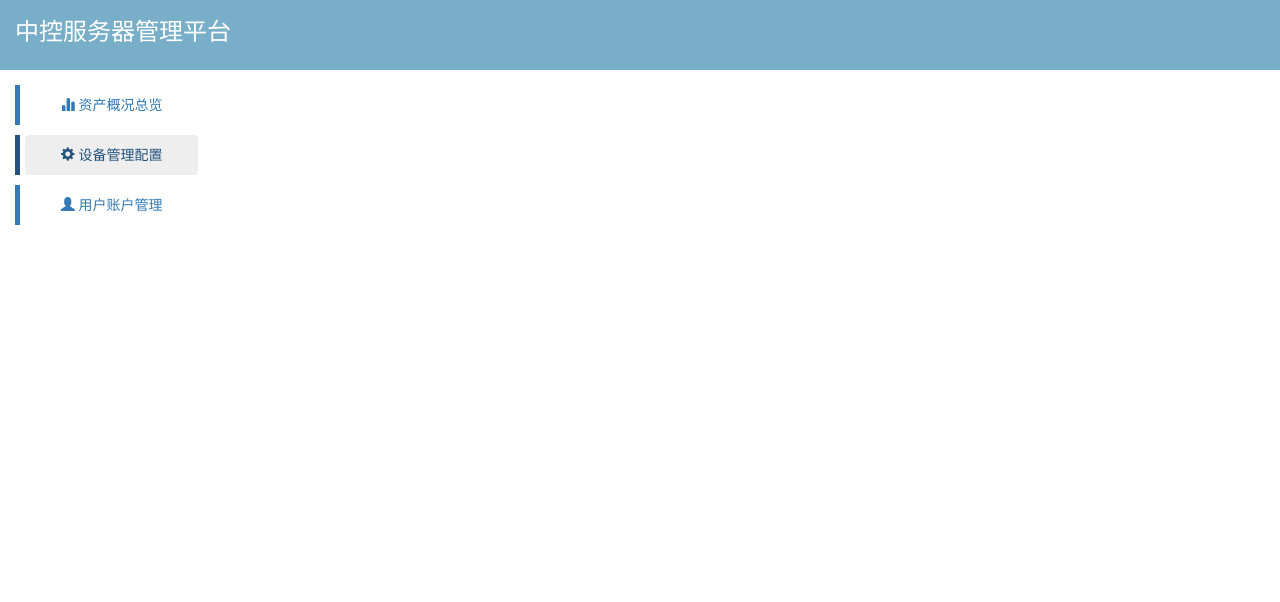
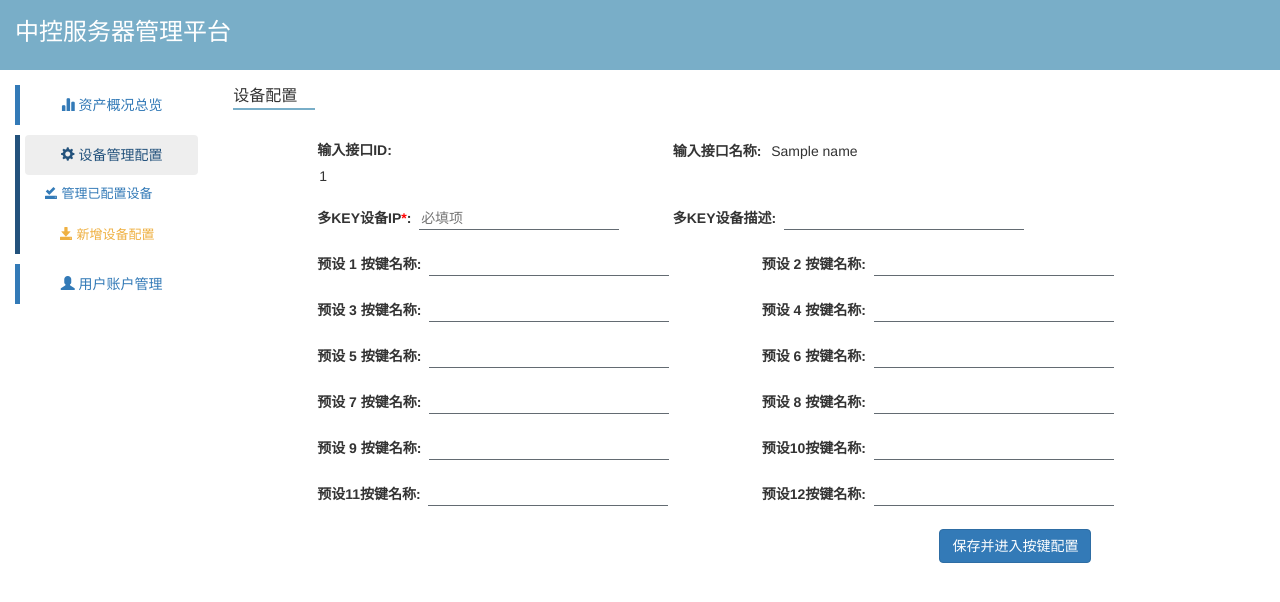
Before and after one commit to jessicaqian/keys, a Django app: template templates/system/config.html in a window 1280 px wide. Shown: the top 602 px of the page. Run offline with Django 3.2, Linux system fonts and the light colour scheme; tables that the repository leaves empty hold one stand-in row (values such as "Sample post"); the template is opened without the code that fills it: values that come from a table or form of the project are taken from there, most other values are stand-ins (such as "Sample title", 1, 10 or a date in 2020); some libraries are stand-ins or nearby versions.

Commit message:
update 11.30

```diff
--- a/static/system/css/base.css
+++ b/static/system/css/base.css
@@ -38,8 +38,22 @@ label.head{
     font-weight: 500;
     margin-left: 20px;
     border-bottom: solid 2px #79aec8;
+
 }
 
 table.table-hover > tbody > tr:hover {
     background-color: #d0dfea;
 }
+
+div.sparse{
+    margin-bottom: 25px;
+}
+
+div.sparse_min{
+    margin-bottom: 20px;
+}
+
+
+span.red{
+    color: red;
+}
--- /dev/null
+++ b/static/system/css/config.css
@@ -0,0 +1,42 @@
+li#edit{
+    border-color: #23527c;
+}
+
+li#edit>a{
+    text-decoration: none;
+    background-color: #eee;
+    color: #23527c;
+}
+
+li#dev_free > a{
+    color: #efb041;
+    padding-left: 30px;
+}
+
+input#id_description,#id_key1,#id_key2,#id_key3, #id_key4,#id_key5,
+#id_key6,#id_key7,#id_key8, #id_key9,#id_key10,#id_key11,#id_key12{
+    width: 240px;
+}
+
+input#id_ip{
+    width: 200px;
+}
+
+input.single_line{
+    border-top:0px;
+    border-left:0px;
+    border-right:0px ;
+    border-bottom:solid 1px #636b72;
+
+}
+
+input#id_id,#id_name{
+    border: none;
+    width: 250px;
+}
+
+div#myalter{
+    position: absolute;
+    z-index: 100;
+    width: 90%;
+}
--- a/static/system/css/free.css
+++ b/static/system/css/free.css
@@ -14,7 +14,6 @@ li#dev_free > a{
 }
 
 div#free_table_box{
-    margin-top: 30px;
     height: 500px;
     overflow-y: auto;
 
@@ -35,11 +34,6 @@ td,th{
 
 }
 
-
-div#search_bar{
-    margin-top: 20px;
-}
-
 td{
     font-size: 13px;
 }
--- /dev/null
+++ b/system/forms.py
@@ -0,0 +1,19 @@
+from django import forms
+
+class ConfigForm(forms.Form):
+    ip = forms.CharField(widget=forms.TextInput(attrs={'placeholder':'必填项','class':'single_line'}), required=True)
+    description = forms.CharField(widget=forms.TextInput(attrs={'class':'single_line'}), required=False)
+    key1 = forms.CharField(widget=forms.TextInput(attrs={'class':'single_line'}), required=False)
+    key2 = forms.CharField(widget=forms.TextInput(attrs={'class':'single_line'}), required=False)
+    key3 = forms.CharField(widget=forms.TextInput(attrs={'class':'single_line'}), required=False)
+    key4 = forms.CharField(widget=forms.TextInput(attrs={'class':'single_line'}), required=False)
+    key5 = forms.CharField(widget=forms.TextInput(attrs={'class':'single_line'}), required=False)
+    key6 = forms.CharField(widget=forms.TextInput(attrs={'class':'single_line'}), required=False)
+    key7 = forms.CharField(widget=forms.TextInput(attrs={'class':'single_line'}), required=False)
+    key8 = forms.CharField(widget=forms.TextInput(attrs={'class':'single_line'}), required=False)
+    key9 = forms.CharField(widget=forms.TextInput(attrs={'class':'single_line'}), required=False)
+    key10 = forms.CharField(widget=forms.TextInput(attrs={'class':'single_line'}), required=False)
+    key11 = forms.CharField(widget=forms.TextInput(attrs={'class':'single_line'}), required=False)
+    key12 = forms.CharField(widget=forms.TextInput(attrs={'class':'single_line'}), required=False)
+    id = forms.CharField(widget=forms.TextInput(attrs={'readonly': 'true'}),required=False)
+    name = forms.CharField(widget=forms.TextInput(attrs={'readonly': 'true'}),required=False)
--- a/system/urls.py
+++ b/system/urls.py
@@ -7,5 +7,6 @@ urlpatterns = [
     path('main.html', views.main),
     path('configed.html', views.configed),
     path('free.html', views.free),
+    path('config.html',views.config),
 
 ]
--- a/templates/system/config.html
+++ b/templates/system/config.html
@@ -5,18 +5,117 @@
 {% block title %}设备配置{% endblock %}
 
 {% block css %}
-<link href="{% static  "system/css/free.css" %}" rel="stylesheet">
+<link href="{% static  "system/css/config.css" %}" rel="stylesheet">
 {% endblock %}
 
 {% block content %}
+<div class="alert alert-danger" role="alert" id="myalter" style="display: none">
+    <button type="button" class="close" id="close">
+      <span aria-hidden="true">&times;</span>
+    </button>
+  <strong>IP地址不合法</strong> 请重新输入。
+</div>
 
+<div class="row sparse"><label class="head">设备配置&nbsp&nbsp&nbsp&nbsp</label></div>
 
+<div class="row sparse_min">
+    <div class="col-md-4 col-md-offset-1">
+        <label>输入接口ID:&nbsp&nbsp</label>{{ form.id }}
+    </div>
+    <div class="col-md-7">
+        <label>输入接口名称:&nbsp&nbsp</label>{{ form.name }}
+    </div>
+</div>
+<form method="post" onsubmit="return checkIP()">
+{% csrf_token %}
+    <div class="row sparse_min">
+        <div class="col-md-4 col-md-offset-1">
+            <label>多KEY设备IP<span class="red">*</span>:&nbsp&nbsp</label>{{ form.ip }}
+        </div>
+        <div class="col-md-7">
+            <label>多KEY设备描述:&nbsp&nbsp</label>{{ form.description }}
+        </div>
+    </div>
+    <div class="row sparse_min">
+        <div class="col-md-5 col-md-offset-1">
+            <label>预设 1 按键名称:&nbsp&nbsp</label>{{ form.key1 }}
+        </div>
+        <div class="col-md-6">
+            <label>预设 2 按键名称:&nbsp&nbsp</label>{{ form.key2 }}
+        </div>
+    </div>
+    <div class="row sparse_min">
+        <div class="col-md-5 col-md-offset-1">
+            <label>预设 3 按键名称:&nbsp&nbsp</label>{{ form.key3 }}
+        </div>
+        <div class="col-md-6">
+            <label>预设 4 按键名称:&nbsp&nbsp</label>{{ form.key4 }}
+        </div>
+    </div>
+    <div class="row sparse_min">
+        <div class="col-md-5 col-md-offset-1">
+            <label>预设 5 按键名称:&nbsp&nbsp</label>{{ form.key5 }}
+        </div>
+        <div class="col-md-6">
+            <label>预设 6 按键名称:&nbsp&nbsp</label>{{ form.key6 }}
+        </div>
+    </div>
+    <div class="row sparse_min">
+        <div class="col-md-5 col-md-offset-1">
+            <label>预设 7 按键名称:&nbsp&nbsp</label>{{ form.key7 }}
+        </div>
+        <div class="col-md-6">
+            <label>预设 8 按键名称:&nbsp&nbsp</label>{{ form.key8 }}
+        </div>
+    </div>
+    <div class="row sparse_min">
+        <div class="col-md-5 col-md-offset-1">
+            <label>预设 9 按键名称:&nbsp&nbsp</label>{{ form.key9 }}
+        </div>
+        <div class="col-md-6">
+            <label>预设10按键名称:&nbsp&nbsp</label>{{ form.key10 }}
+        </div>
+    </div>
+    <div class="row sparse_min">
+        <div class="col-md-5 col-md-offset-1">
+            <label>预设11按键名称:&nbsp&nbsp</label>{{ form.key11 }}
+        </div>
+        <div class="col-md-6">
+            <label>预设12按键名称:&nbsp&nbsp</label>{{ form.key12 }}
+        </div>
+    </div>
+    <div class="row sparse">
+        <div class="col-md-4 col-md-offset-8">
+            <input type="submit" value="保存并进入按键配置" class="btn btn-primary">
+        </div>
+    </div>
+</form>
 
 
 {% endblock %}
 
 {% block js %}
 <script type="text/javascript">
+    $('a#flow').attr('aria-expanded','true');
+    $('div#collapseExample').attr('class','collapse in');
+    $('input#id_id').val('{{ id }}');
+    $('input#id_name').val('{{ name }}');
+    $('button#close').click(function () {
+        $('#myalter').attr('style','display:none')
+    });
+    function checkIP() {
+        obj = document.getElementById("id_ip").value;
+        //ip地址
+        var exp=/^(\d{1,2}|1\d\d|2[0-4]\d|25[0-5])\.(\d{1,2}|1\d\d|2[0-4]\d|25[0-5])\.(\d{1,2}|1\d\d|2[0-4]\d|25[0-5])\.(\d{1,2}|1\d\d|2[0-4]\d|25[0-5])$/;
+        var reg = obj.match(exp);
+        if(reg==null) {
+            $('#myalter').attr('style','display:block')
+            return false;
+        }
+        else {
+            return true;
+        }
+    }
 
 
 
```
Also changed, not shown: system/views.py (+15 -0 lines), templates/system/free.html (+4 -4 lines).
